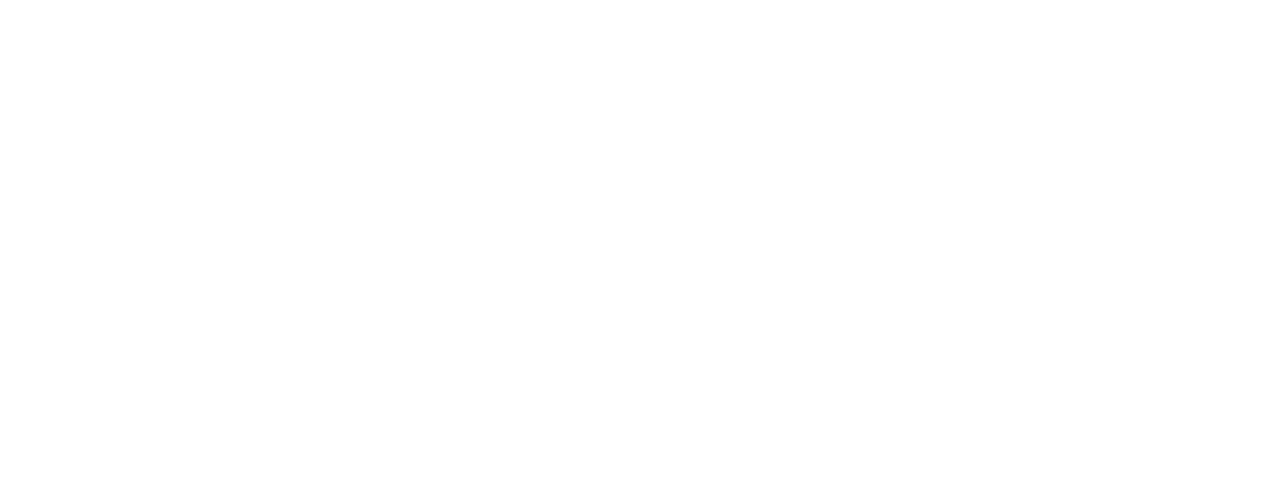
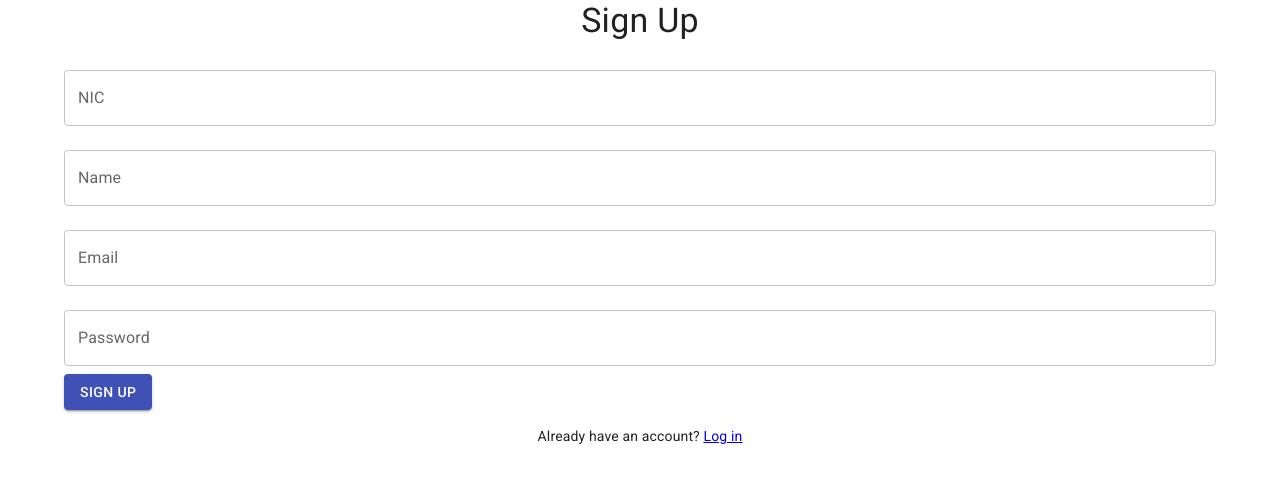
Before and after one commit to aselahemantha/cropmaster-frontend, a React app: page /signup in a window 1280 px wide. Before the commit this address had no page. Shown: the top 482 px of the page. Built offline with nearby package versions, Linux system fonts and the light colour scheme; the HTML template or start-up script is replaced by a standard one.

Commit message:
Create navigations to farmer & owner pages

```diff
--- a/src/components/farmer/SideNav.jsx
+++ b/src/components/farmer/SideNav.jsx
@@ -33,7 +33,7 @@
                     };
                 },
             }}>
-            <MenuItem active={window.location.pathname === "/"} component={<Link to="/" />} icon={<HomeOutlinedIcon />}> <Typography variant="body2">Home</Typography> </MenuItem>
+            <MenuItem active={window.location.pathname === "/farmerhome"} component={<Link to="/farmerhome" />} icon={<HomeOutlinedIcon />}> <Typography variant="body2">Home</Typography> </MenuItem>
             <MenuItem active={window.location.pathname === "/reportdisease"} component={<Link to="/reportdisease" />} icon={<CoronavirusIcon />}> <Typography variant="body2">Report Diseases </Typography></MenuItem>
             <MenuItem active={window.location.pathname === "/usechemical"} component={<Link to="/usechemical" />} icon={<ScienceIcon />}> <Typography variant="body2"> Use Chemicals </Typography></MenuItem>
             <MenuItem active={window.location.pathname === "/usemachine"} component={<Link to="/usemachine" />} icon={<PrecisionManufacturingIcon />}> <Typography variant="body2">Use Machines </Typography></MenuItem >
--- a/src/containers/Home.jsx
+++ b/src/containers/Home.jsx
@@ -23,8 +23,12 @@
             navigate('/farmerhome');
         } else if (userType === 'owner') {
             navigate('/ownerhome');
+        } else {
+            // Reload the current page
+            window.location.reload();
         }
     };
+
 
     return (
         <Container style={containerStyle}>
@@ -50,6 +54,12 @@
                     </Button>
                 </Box>
             </Box>
+            <Link to={"/signup"}>
+                <Typography variant="h6" align="center" color="text.primary">
+                    sign up
+                </Typography>
+            </Link>
+
         </Container>
     );
 };
--- /dev/null
+++ b/src/containers/login/Signup.jsx
@@ -0,0 +1,64 @@
+import React, { useState } from 'react';
+import { Container, Typography, TextField, Button } from '@mui/material';
+import { Link, useNavigate } from 'react-router-dom';
+
+const Signup = () => {
+    const [nic, setNic] = useState('');
+    const [name, setName] = useState('');
+    const [email, setEmail] = useState('');
+    const [password, setPassword] = useState('');
+
+    const navigate = useNavigate();
+
+    const handleSubmit = () => {
+        // Handle form submission here (e.g., send data to backend)
+        // After successful signup, you can navigate to another page
+        // For example:
+        // navigate('/login');
+    };
+
+    return (
+        <Container>
+            <Typography variant="h4" align="center" gutterBottom>
+                Sign Up
+            </Typography>
+            <TextField
+                label="NIC"
+                fullWidth
+                margin="normal"
+                value={nic}
+                onChange={(e) => setNic(e.target.value)}
+            />
+            <TextField
+                label="Name"
+                fullWidth
+                margin="normal"
+                value={name}
+                onChange={(e) => setName(e.target.value)}
+            />
+            <TextField
+                label="Email"
+                fullWidth
+                margin="normal"
+                value={email}
+                onChange={(e) => setEmail(e.target.value)}
+            />
+            <TextField
+                label="Password"
+                type="password"
+                fullWidth
+                margin="normal"
+                value={password}
+                onChange={(e) => setPassword(e.target.value)}
+            />
+            <Button variant="contained" color="primary" onClick={handleSubmit}>
+                Sign Up
+            </Button>
+            <Typography variant="body2" align="center" mt={2}>
+                Already have an account? <Link to="/">Log in</Link>
+            </Typography>
+        </Container>
+    );
+};
+
+export default Signup;
--- a/src/router/AppRoutes.jsx
+++ b/src/router/AppRoutes.jsx
@@ -20,11 +20,12 @@
 import OwnerLayout from "../containers/OwnerLayout.jsx";
 
 // Login & SignUp pages
-
+import Signup from "../containers/login/Signup.jsx";
 
 const AppRoutes = () => {
     return <Routes>
         <Route path='/' element={<NewHome />} />
+        <Route path='/signup' element={<Signup/>}/>
 
         <Route path={"/"} element={<FarmerLayout/>}>
             <Route path='/farmerhome' element={<FarmerHome />} />
```
Also changed, not shown: src/containers/login/FarmerLogin.jsx (deleted), src/containers/login/FarmerSignUp.jsx (deleted), src/containers/login/OwnerLogin.jsx (deleted), src/containers/login/OwnerSignUp.jsx (deleted).
